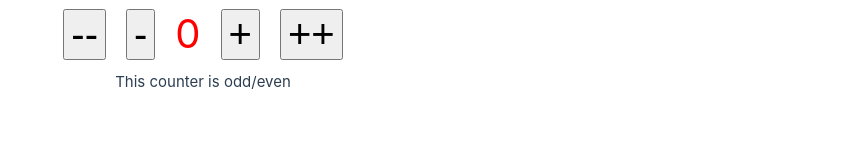
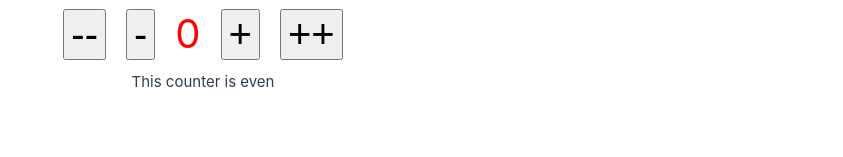
Before and after one commit to krista805/vue3_firebase_learning, a Vue app in the folder vue-composition-api-basics/: page / in a window 1280 px wide. Shown: the part 152-309 px from the top of the page, without its empty margins (437-1280 px from the left). Built offline with nearby package versions, Linux system fonts and the light colour scheme.

Commit message:
Pinia getters

```diff
--- a/vue-composition-api-basics/src/stores/counter.js
+++ b/vue-composition-api-basics/src/stores/counter.js
@@ -13,5 +13,12 @@
     decreaseCounter(amount) {
       this.count -= amount
     }
+  },
+  // Getters are similar to computed properties
+  getters: {
+    oddOrEven: (state) => {
+      if (state.count % 2 === 0) return 'even'
+      return 'odd'
+    }
   }
 })
--- a/vue-composition-api-basics/src/views/HomeView.vue
+++ b/vue-composition-api-basics/src/views/HomeView.vue
@@ -10,7 +10,7 @@
       <button @click="counter.increaseCounter(2)" class="btn">++</button>
     </div>
 
-    <p>This counter is odd/even</p>
+    <p>This counter is {{ counter.oddOrEven }}</p>
 
     <div class="edit">
       <h4>Edit counter title:</h4>
```
